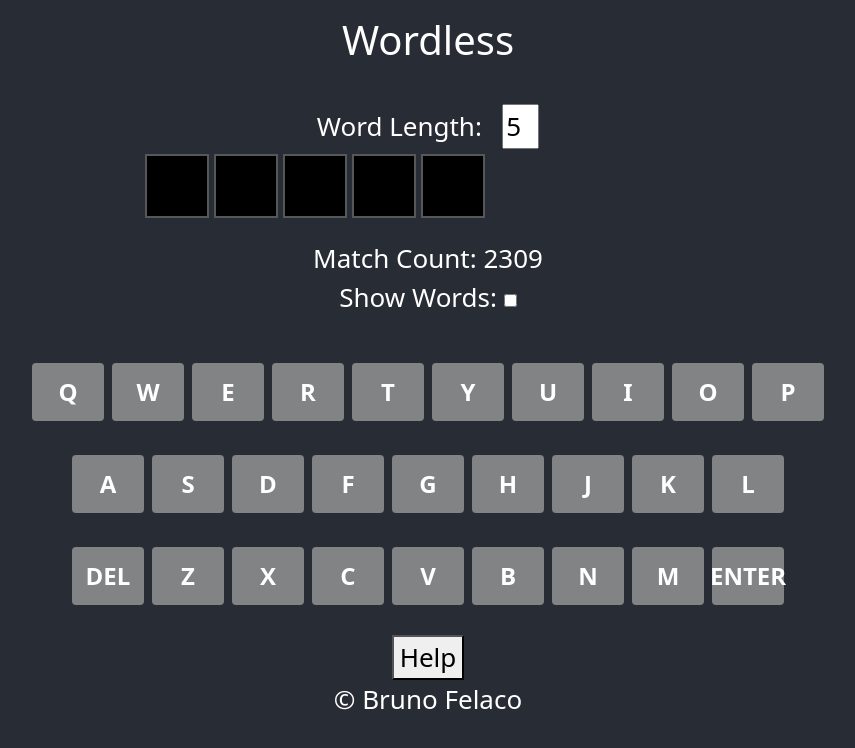
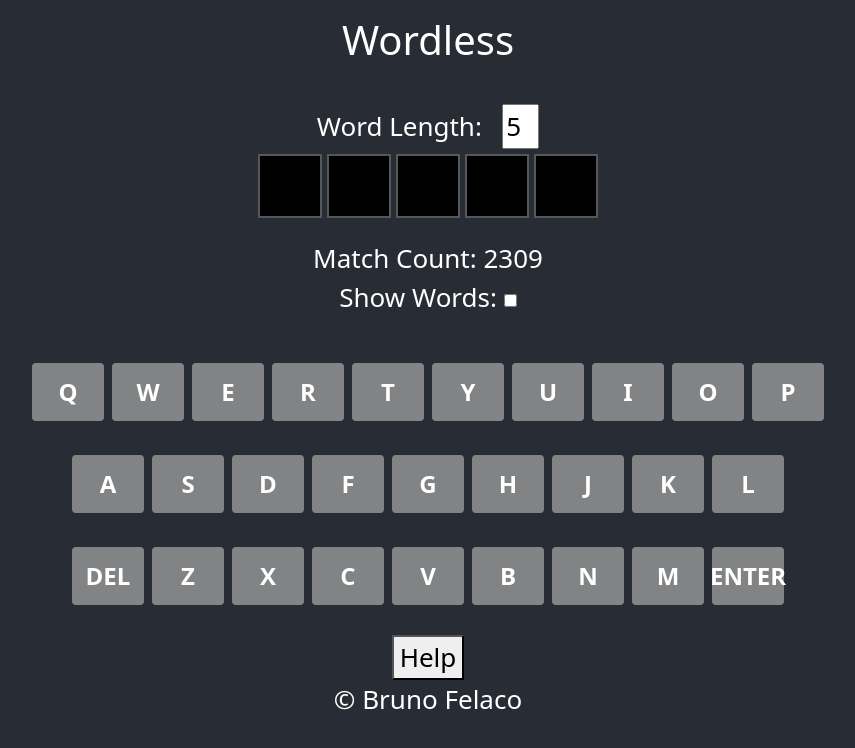
Before and after one commit to bfelaco/wordless, a React (Vite) app: page / in a window 1280 px wide. Shown: the top 748 px of the page, without its empty margins (212-1067 px from the left). Built offline with nearby package versions, Linux system fonts and the light colour scheme.

Commit message:
Fixed board alignment.

```diff
--- a/src/board.tsx
+++ b/src/board.tsx
@@ -28,7 +28,7 @@ export const Board = ({ wordLength }: { wordLength: number }) => {
   return (
     <Container className='board-container'>
       <Row className='justify-content-center'>
-        <Col xs={12}>
+        <Col xs={12} className='justify-content-center d-flex'>
           <WordGrid wordGuessState={wordGuessState} />
         </Col>
       </Row>
```
